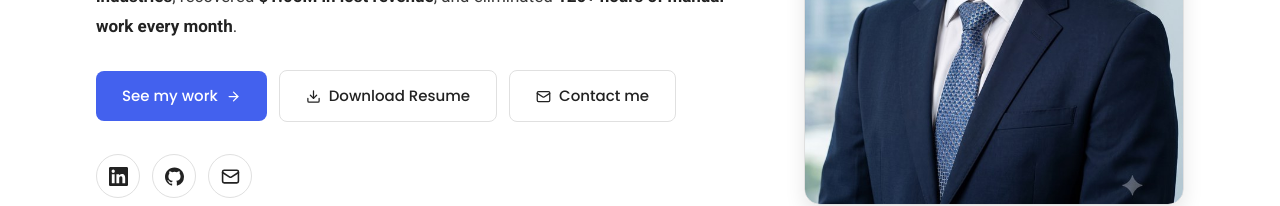
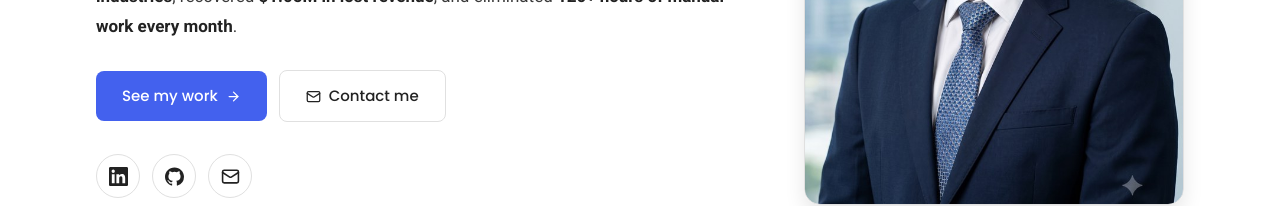
Before and after one commit to ShashankSurwase/Portfolio, a Next.js app: page /Portfolio/ in a window 1280 px wide. Shown: the part 459-665 px from the top of the page. Built offline with nearby package versions, Linux system fonts and the light colour scheme.

Commit message:
fix: remove hero resume button and keep top-right navbar Resume button with latest resume

```diff
--- a/components/folio/FolioHero.tsx
+++ b/components/folio/FolioHero.tsx
@@ -55,14 +55,6 @@ export default function FolioHero() {
             <a href="#projects" className="fo-btn">
               See my work <ArrowRight size={15} />
             </a>
-            <a
-              href={PROFILE.resumeHref}
-              target="_blank"
-              rel="noopener noreferrer"
-              className="fo-btn-light"
-            >
-              <Download size={15} /> Download Resume
-            </a>
             <a href="#contact" className="fo-btn-light">
               <Mail size={15} /> Contact me
             </a>
```
